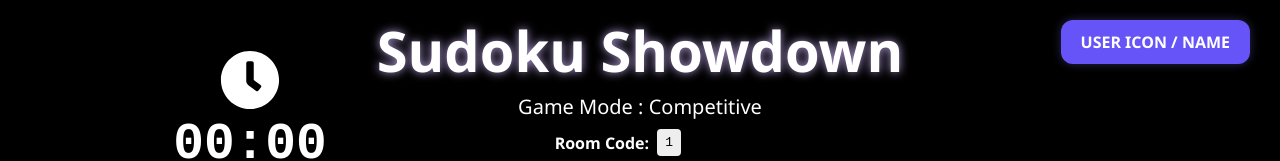
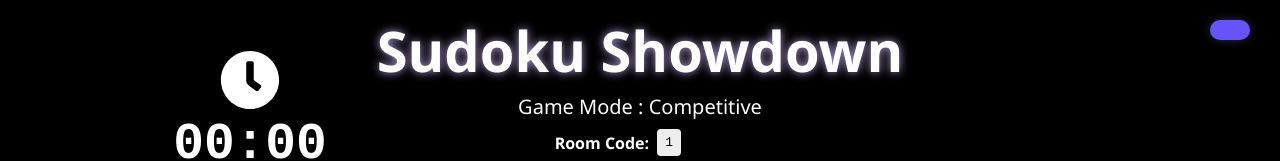
Before and after one commit to ypavanr/Sudoku-Showdown-Project, a React (Vite) app in the folder frontend/: page /room/competitive/1 in a window 1280 px wide. Shown: the top 161 px of the page. Built offline with nearby package versions, Linux system fonts and the light colour scheme; no server answers.

Commit message:
UserName display

```diff
--- a/frontend/src/App.jsx
+++ b/frontend/src/App.jsx
@@ -1,5 +1,5 @@
 import { BrowserRouter as Router, Routes, Route } from "react-router-dom";
-import Login from "./login";
+import {Login} from "./login";
 import Register from "./register";
 import Room from "./room";
 import Competitive from "./Competitive";
--- a/frontend/src/login.jsx
+++ b/frontend/src/login.jsx
@@ -5,6 +5,7 @@ import './Login.css';
 import 'boxicons/css/boxicons.min.css';
 import Background from './Background';
 
+let username;
 const Login = () => {
   const navigate = useNavigate();
   const [formData, setFormData] = useState({
@@ -34,6 +35,7 @@ const Login = () => {
       } else {
         alert('Login failed: ' + response.data.message);
       }
+      username=response.data.username;
     } catch (error) {
       console.error('Error during login:', error);
       alert(error.response?.data?.message || 'An error occurred');
@@ -86,4 +88,4 @@ const Login = () => {
   );
 };
 
-export default Login;
+export {Login,username};
--- a/frontend/src/username.jsx
+++ b/frontend/src/username.jsx
@@ -1,9 +1,10 @@
 import React, { useState } from 'react';
 import { BrowserRouter as Router, Routes, Route } from "react-router-dom";
 import "./username.css"
+import {username} from "./login"
 function Username() {
   return (
-    <div className="username-box">USER ICON / NAME</div>
+    <div className="username-box">{username}</div>
   );
 }
 
```
